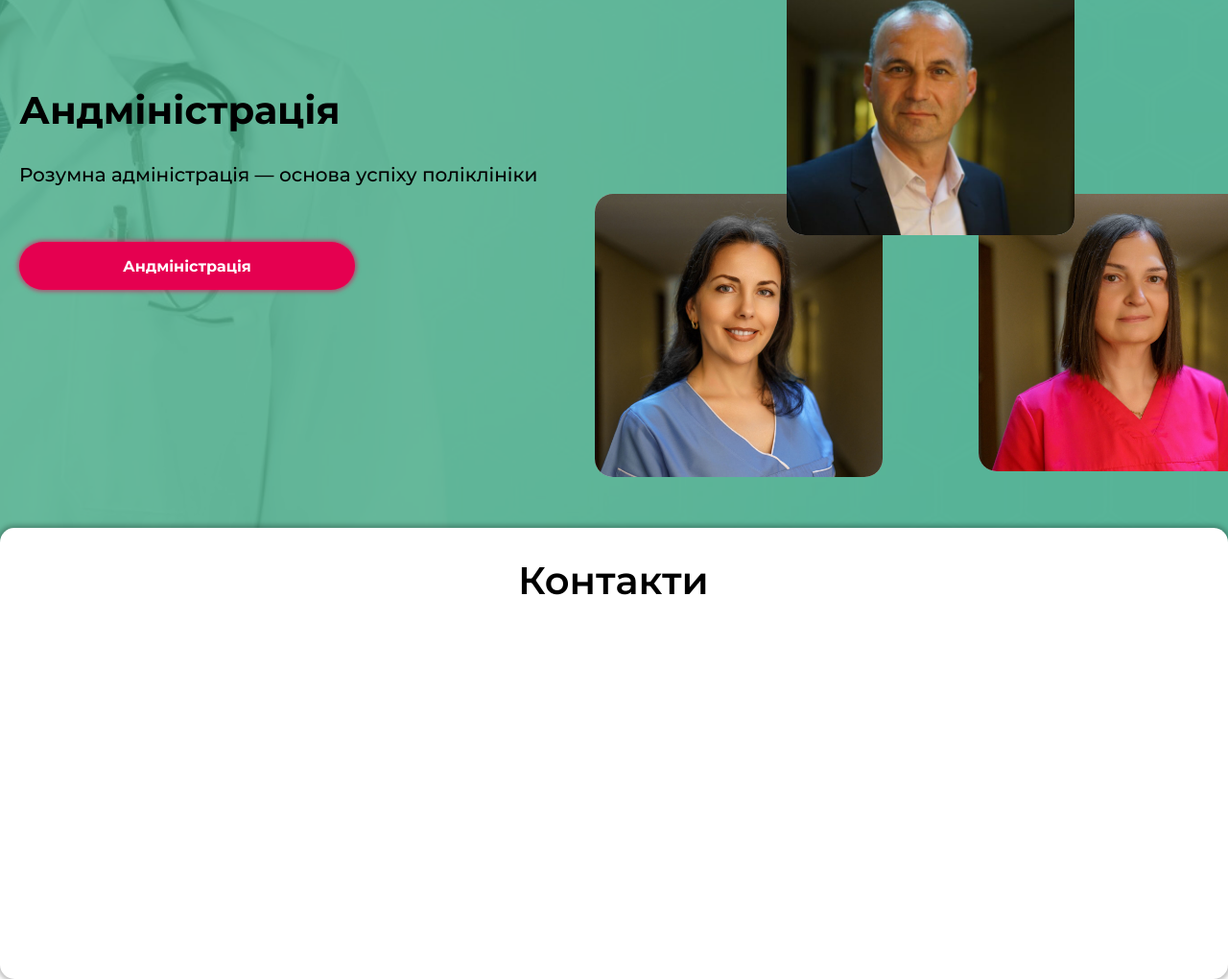
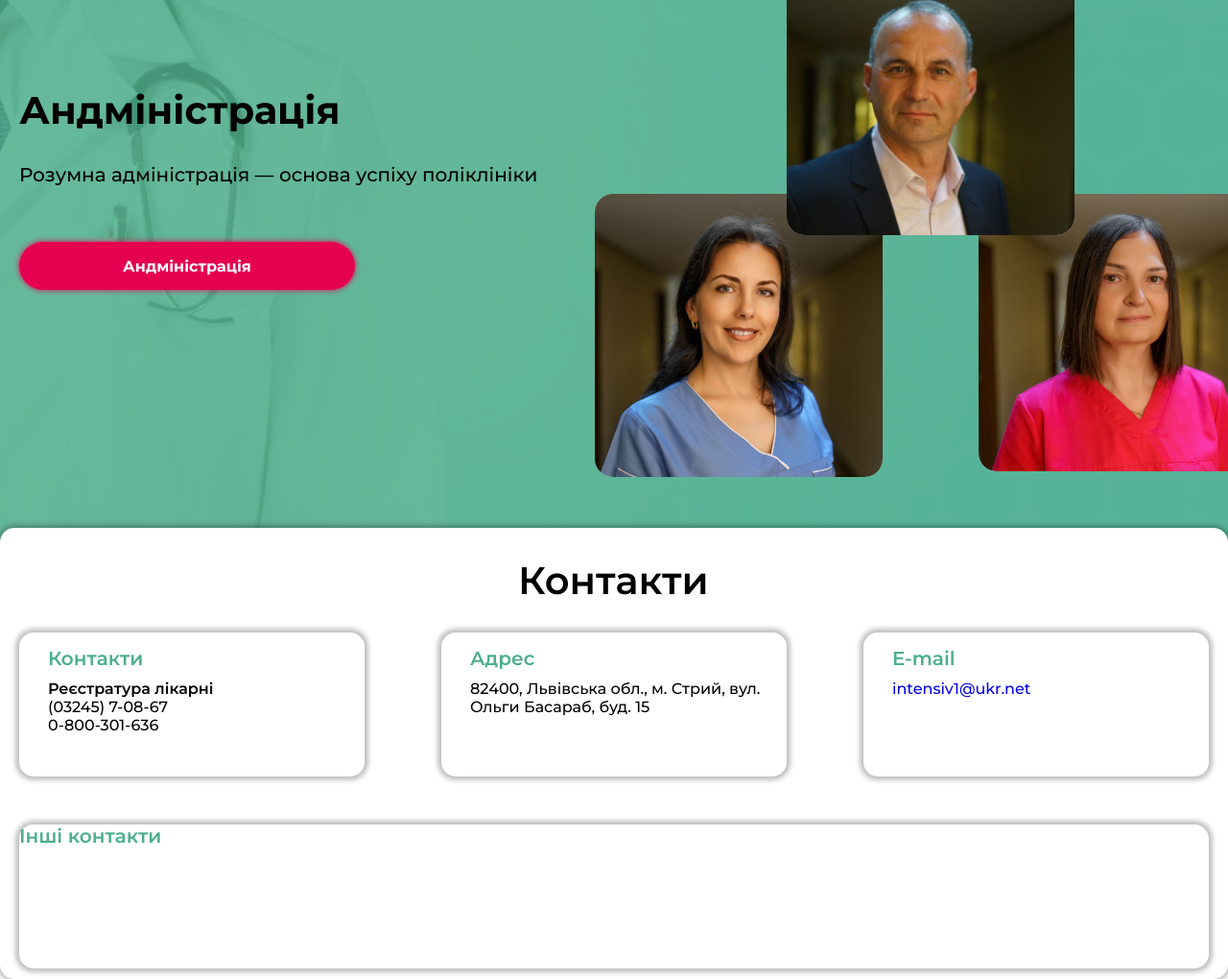
Before and after one commit to ievgen275/Hospital_project, a plain HTML site: page index.html in a window 1280 px wide. Shown: the part 1110-2130 px from the top of the page at 96% size. Drawn offline with Linux system fonts and the light colour scheme.

Commit message:
ending contact block

```diff
--- a/assets/css/style.css
+++ b/assets/css/style.css
@@ -3,8 +3,10 @@ body {
    margin: 0;
 }
 
-a {
+a,
+p {
    text-decoration: none;
+   margin: 0;
 }
 
 *,
@@ -189,18 +191,24 @@ a {
 
 /* Flyers */
 .flyer_1 {
+   padding-top: 20px;
+
    position: relative;
    margin-top: 40px;
    margin-left: 0px;
 }
 
 .flyer_2 {
+   padding-top: 20px;
+
    position: relative;
    margin-top: -120px;
    margin-left: 200px;
 }
 
 .flyer_3 {
+   padding-top: 20px;
+
    position: relative;
    margin-top: -120px;
    margin-left: 400px;
@@ -255,19 +263,21 @@ a {
    font-weight: 600;
    line-height: normal;
 
-   margin-top: 60px;
+   margin-top: 50px;
+   position: relative;
 }
 
 .pulse_img {
-   position: absolute;
+   position: relative;
    margin-left: 280px;
-   margin-top: -94px;
+   margin-top: -80px;
 
    width: 130px;
    height: auto;
 }
 
 .block_1 {
+   margin-top: 30px;
    margin-left: 60px;
 
    width: 500px;
@@ -497,3 +507,82 @@ a {
    position: relative;
    margin: 30px 520px;
 }
+
+.block_contact_center {
+   margin: 0 auto;
+
+   width: 360px;
+   height: 150px;
+
+   border-radius: 15px;
+   background: #FFF;
+   box-shadow: 0px 0px 5px 4px rgba(0, 0, 0, 0.25);
+
+   padding-top: 5px;
+   padding-left: 30px;
+}
+
+.title_in_block {
+   color: #4CAF8A;
+   font-size: 20px;
+   font-style: normal;
+   font-weight: 600;
+   line-height: normal;
+
+   margin-top: 10px;
+}
+
+.block_contact_left {
+   margin-top: -150px;
+   float: left;
+
+   width: 360px;
+   height: 150px;
+
+   border-radius: 15px;
+   background: #FFF;
+   box-shadow: 0px 0px 5px 4px rgba(0, 0, 0, 0.25);
+
+   padding-top: 5px;
+   padding-left: 30px;
+}
+
+.subtitle_block_left {
+   margin-top: 10px;
+
+   color: #000;
+   font-size: 16px;
+   font-style: normal;
+   font-weight: 600;
+   line-height: normal;
+}
+
+.block_contact_right {
+   margin-top: -150px;
+   float: right;
+
+   width: 360px;
+   height: 150px;
+
+   border-radius: 15px;
+   background: #FFF;
+   box-shadow: 0px 0px 5px 4px rgba(0, 0, 0, 0.25);
+
+   padding-top: 5px;
+   padding-left: 30px;
+}
+
+.block_contact_bottom {
+   margin: 50px auto;
+
+   width: 100%;
+   height: 150px;
+
+   border-radius: 15px;
+   background: #FFF;
+   box-shadow: 0px 0px 5px 4px rgba(0, 0, 0, 0.25);
+}
+
+.container_for_block {
+   max-width: 1000px;
+}
--- a/index.html
+++ b/index.html
@@ -82,11 +82,13 @@
          </div>
          </a>
 
+         <a href="">
          <div class="block_2">
             <img src="/assets/img/4d2c6107cd79_0.png" alt="" class="block_img">
             <p class="title_block_2">Гострий панкреатит</p>
             <p class="subtitle_block">9 листопада, 2023</p>
          </div>
+         </a>
 
          <a href="#" class="title_link">
             <div class="button_news">
@@ -124,7 +126,32 @@
    <section class="contact_section">
       <div class="container">
 
-         <h1 class="title_contact">Контакти</h1>
+         <h1 class="title_contact"">Контакти</h1>
+
+         <div class="block_contact_center">
+            <p class="title_in_block">Адрес</p>
+            <p style="margin-top: 10px;">82400, Львівська обл., м. Стрий, вул. Ольги Басараб, буд. 15</p>
+         </div>
+
+         <div class="block_contact_left">
+            <p class="title_in_block">Контакти</p>
+            <p class="subtitle_block_left">Реєстратура лікарні</p>
+            <a href="tel:7-08-67" style="color: black;">(03245) 7-08-67</a>
+            <p><a href="tel:0-800-301-636" style="color: black;">0-800-301-636</a></p>
+         </div>
+
+         <div class="block_contact_right">
+            <p class="title_in_block" style="margin-bottom: 10px;">E-mail</p>
+            <a href="mailto:intensiv1@ukr.net">intensiv1@ukr.net</a>
+         </div>
+
+
+         <div class="block_contact_bottom">
+            <div class="container_for_block">
+               <div class="title_in_block">Інші контакти</div>
+            </div>
+         </div>
+
 
       </div>
    </section>
```
